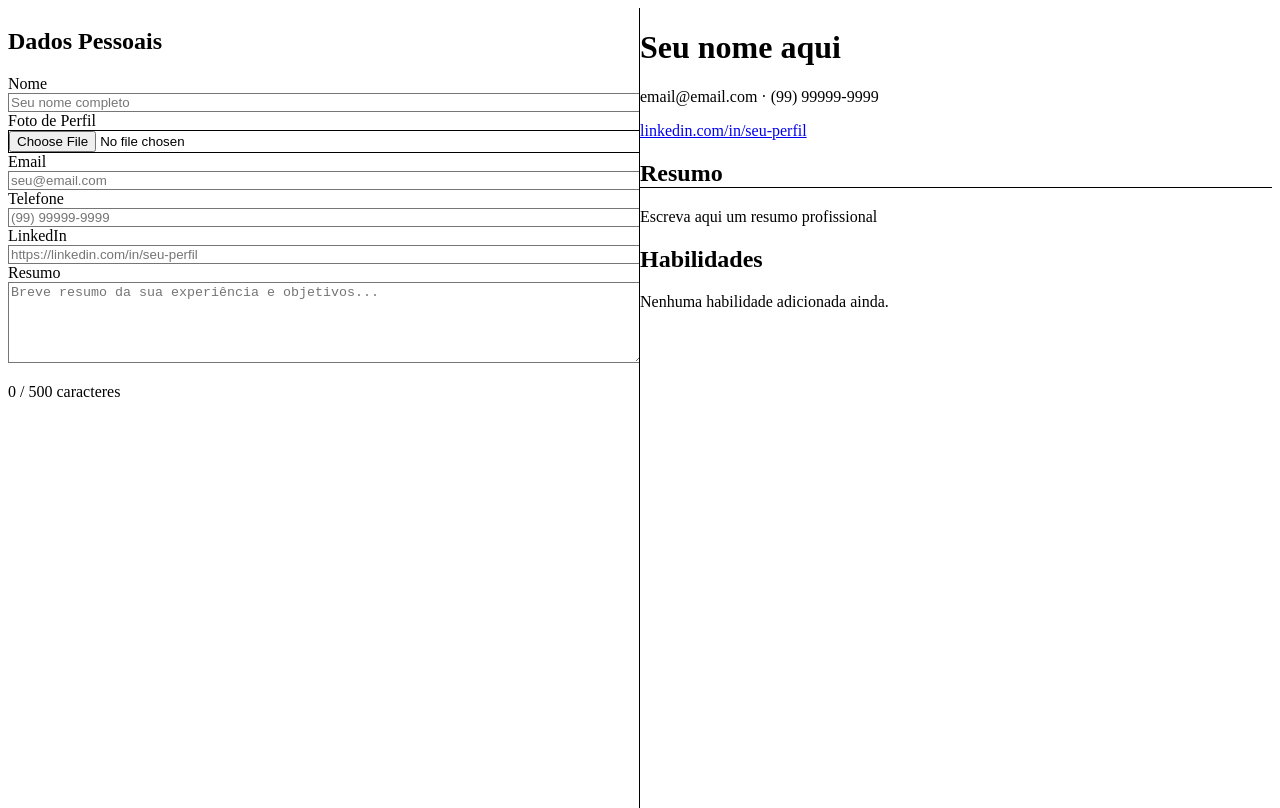
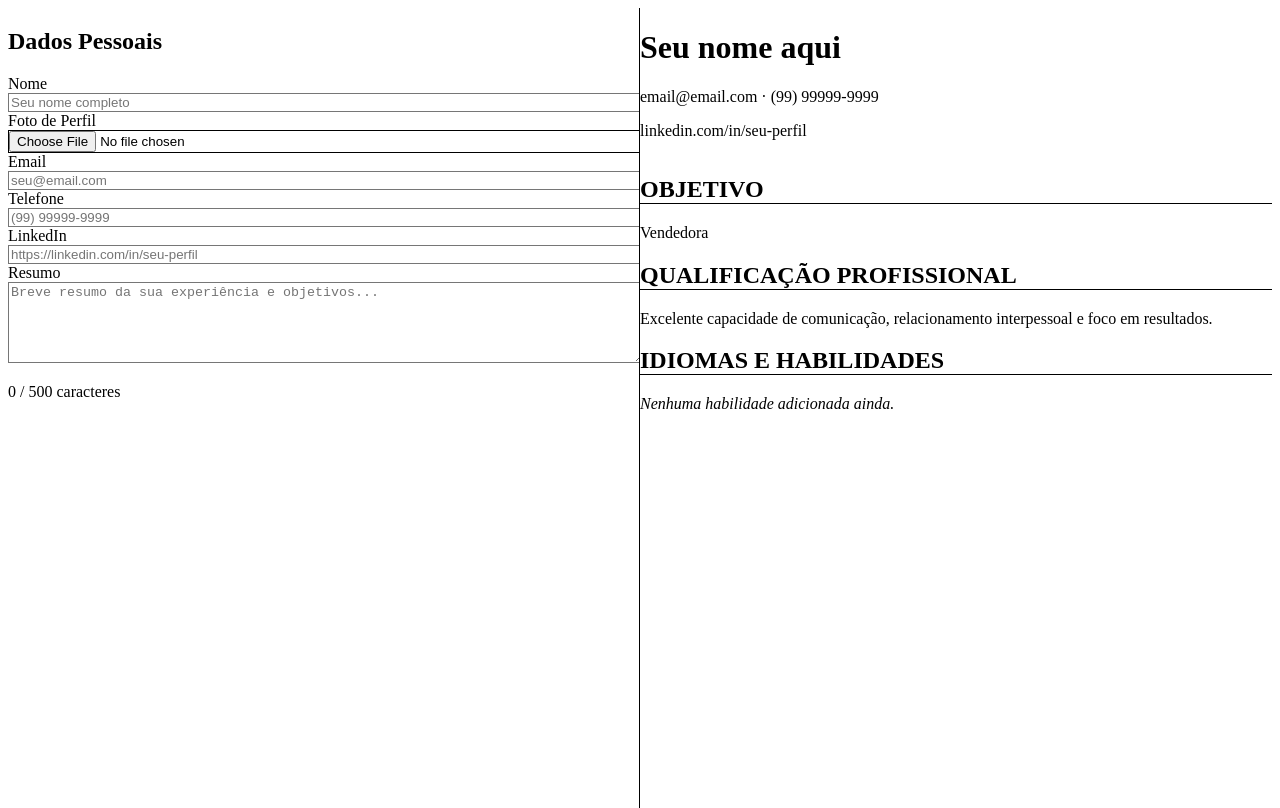
Before and after one commit to Daiane-source/Projeto8_curriculo, a React (Vite) app in the folder curriculo-app/: page / in a window 1280 px wide. Built offline with nearby package versions, Linux system fonts and the light colour scheme.

Commit message:
criando componentes Section para melhor estilização dos dados inseridos sendo separados por seções

```diff
--- a/curriculo-app/src/components/AppLayout.tsx
+++ b/curriculo-app/src/components/AppLayout.tsx
@@ -6,7 +6,7 @@ interface Props {
 
 export default function AppLayout({ children }: Props) {
   return (
-    <div className="bg-red-100 h-screen grid grid-cols-2">
+    <div className="bg-gray-100 h-screen grid grid-cols-2 shadow-md">
 
       {React.Children.map(children, (child, index) => (
         <div
--- a/curriculo-app/src/components/PreviewPanel.tsx
+++ b/curriculo-app/src/components/PreviewPanel.tsx
@@ -1,4 +1,5 @@
 import type { CVState } from "../types/cv.d";
+
 
 interface PreviewPanelProps {
   cv: CVState;
@@ -9,59 +10,51 @@ interface PreviewPanelProps {
  * - Exibe os dados na tela
  */
 export default function PreviewPanel({ cv }: PreviewPanelProps) {
-  const { personal } = cv; // Desestrutura os dados pessoais
+  const { personal } = cv;
 
   return (
-    <div className="max-w-2xl mx-auto px-4 py-6 bg-gray-50">
-      <div className="flex items-center gap-4 mb-6">
-        {/* Foto de perfil */}
+    <div className="max-w-2xl mx-auto px-6 py-8 bg-white text-gray-800 font-sans">
+      {/* Cabeçalho com foto e dados */}
+      <div className="flex items-center gap-6 mb-6">
         {personal.photo && (
           <img
             src={personal.photo}
             alt="Foto de perfil"
-            className="w-16 h-16 rounded-full object-cover border border-gray-300"
+            className="w-24 h-24 rounded-full object-cover border border-gray-300"
+            style={{ width: "96px", height: "96px" }}
           />
         )}
-
-        {/* Nome e contatos */}
         <div>
-          <h1 className="text-2xl font-bold text-blue-700">
-            {personal.name || (
-              <span className="text-gray-400">Seu nome aqui</span>
-            )}
-          </h1>
-          <p className="text-sm text-gray-600">
-            {personal.email || "email@email.com"} ·{" "}
-            {personal.phone || "(99) 99999-9999"}
+          <h1 className="text-2xl font-bold">{personal.name || "Seu nome aqui"}</h1>
+          <p className="text-sm">
+            {personal.email || "email@email.com"} · {personal.phone || "(99) 99999-9999"}
           </p>
-          <a
-            href={personal.linkedin || "#"}
-            target="_blank"
-            rel="noopener noreferrer"
-            className={`text-sm ${
-              personal.linkedin
-                ? "text-blue-500 hover:underline"
-                : "text-gray-400"
-            }`}
-          >
-            {personal.linkedin || "linkedin.com/in/seu-perfil"}
-          </a>
+          <p className="text-sm">{personal.linkedin || "linkedin.com/in/seu-perfil"}</p>
         </div>
       </div>
 
-      {/* Resumo profissional */}
-      <div className="mt-6">
-        <h2 className="text-lg font-semibold text-blue-700 border-b pb-2 mb-2">
-          Resumo
-        </h2>
+      {/* Objetivo */}
+      <Section title="Objetivo">
+        <p className="text-gray-700">Vendedora</p>
+      </Section>
+
+      {/* Qualificação Profissional */}
+      <Section title="Qualificação Profissional">
         <p className="text-gray-700 whitespace-pre-line">
-          {personal.summary || (
-            <span className="text-gray-400">
-              Escreva aqui um resumo profissional
-            </span>
-          )}
+          {personal.summary || "Excelente capacidade de comunicação, relacionamento interpessoal e foco em resultados."}
         </p>
-      </div>
+      </Section>
     </div>
   );
 }
+
+function Section({ title, children }: { title: string; children: React.ReactNode }) {
+  return (
+    <div className="mb-6">
+      <h2 className="text-lg font-semibold text-blue-700 border-b pb-1 mb-2 uppercase tracking-wide">
+        {title}
+      </h2>
+      {children}
+    </div>
+  );
+}
--- /dev/null
+++ b/curriculo-app/src/components/Section.tsx
@@ -0,0 +1,15 @@
+type SectionProps = {
+  title: string;
+  children: React.ReactNode;
+};
+
+export default function Section({ title, children }: SectionProps) {
+  return (
+    <div className="mb-6">
+      <h2 className="text-lg font-semibold text-blue-700 border-b pb-1 mb-2 uppercase tracking-wide">
+        {title}
+      </h2>
+      {children}
+    </div>
+  );
+}
--- a/curriculo-app/src/components/SkillsForm.tsx
+++ b/curriculo-app/src/components/SkillsForm.tsx
@@ -34,6 +34,7 @@ const handleAdd = () => {
 
       {/* Input para o nome da habilidade */}
       <input
+      className="mb-4"
         type="text"
         placeholder="Digite uma habilidade"
         value={nome}
@@ -41,21 +42,21 @@ const handleAdd = () => {
       />
 
       {/* Select para escolher o nível */}
-      <select value={nivel} onChange={(e) => setNivel(e.target.value)}>
+      <select value={nivel} onChange={(e) => setNivel(e.target.value)} className="mb-4">
         <option value="Básico">Básico</option>
         <option value="Intermediário">Intermediário</option>
         <option value="Avançado">Avançado</option>
       </select>
 
       {/* Botão para adicionar */}
-      <button onClick={handleAdd}>Adicionar</button>
+      <button onClick={handleAdd} className="cursor-pointer">Adicionar</button>
 
       {/* Lista das habilidades já adicionadas */}
       <ul>
         {skills.map((skill, index) => (
           <li key={index}>
             {skill.nome} ({skill.nivel}){" "}
-            <button onClick={() => removeSkill(index)}>Excluir</button>
+            <button onClick={() => removeSkill(index)} className="cursor-pointer">Excluir</button>
           </li>
         ))}
       </ul>
--- a/curriculo-app/src/components/SkillsPreview.tsx
+++ b/curriculo-app/src/components/SkillsPreview.tsx
@@ -1,4 +1,4 @@
-import React from "react";
+import Section from "./Section";
 
 type Skill = {
   nome: string;
@@ -9,21 +9,21 @@ interface SkillsPreviewProps {
   skills: Skill[];
 }
 
+
 export default function SkillsPreview({ skills }: SkillsPreviewProps) {
   return (
-    <div>
-      <h2>Habilidades</h2>
+    <Section title="Idiomas e Habilidades">
       {skills.length === 0 ? (
-        <p>Nenhuma habilidade adicionada ainda.</p>
+        <p className="text-gray-500 italic">Nenhuma habilidade adicionada ainda.</p>
       ) : (
-        <ul>
+        <ul className="list-disc list-inside space-y-1 text-gray-700">
           {skills.map((skill, index) => (
             <li key={index}>
-              {skill.nome} ({skill.nivel})
+              {skill.nome} — <span className="italic">{skill.nivel}</span>
             </li>
           ))}
         </ul>
       )}
-    </div>
+    </Section>
   );
 }
```
